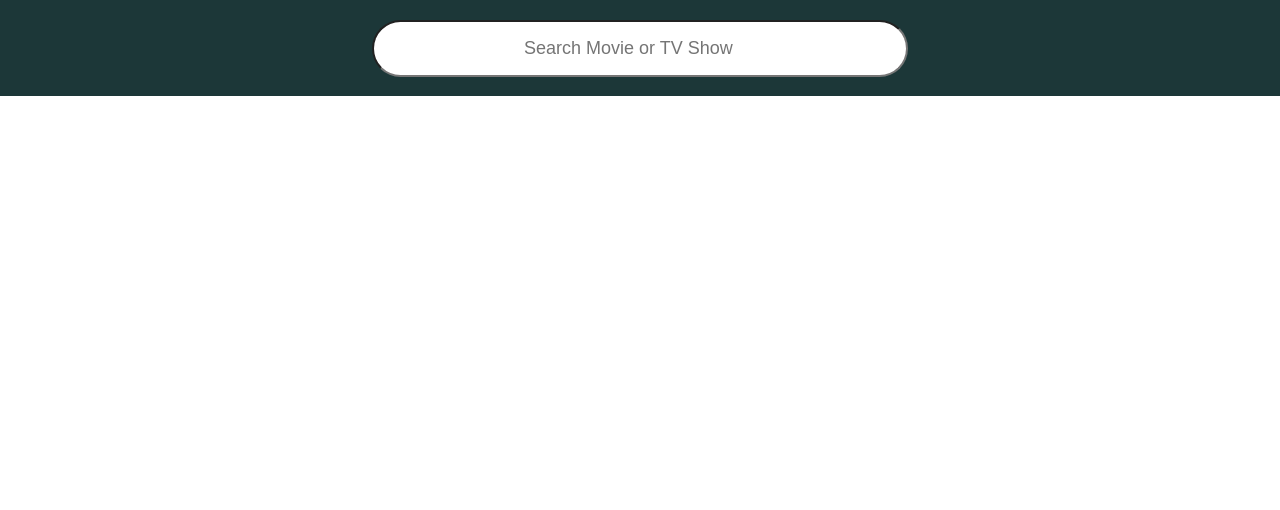
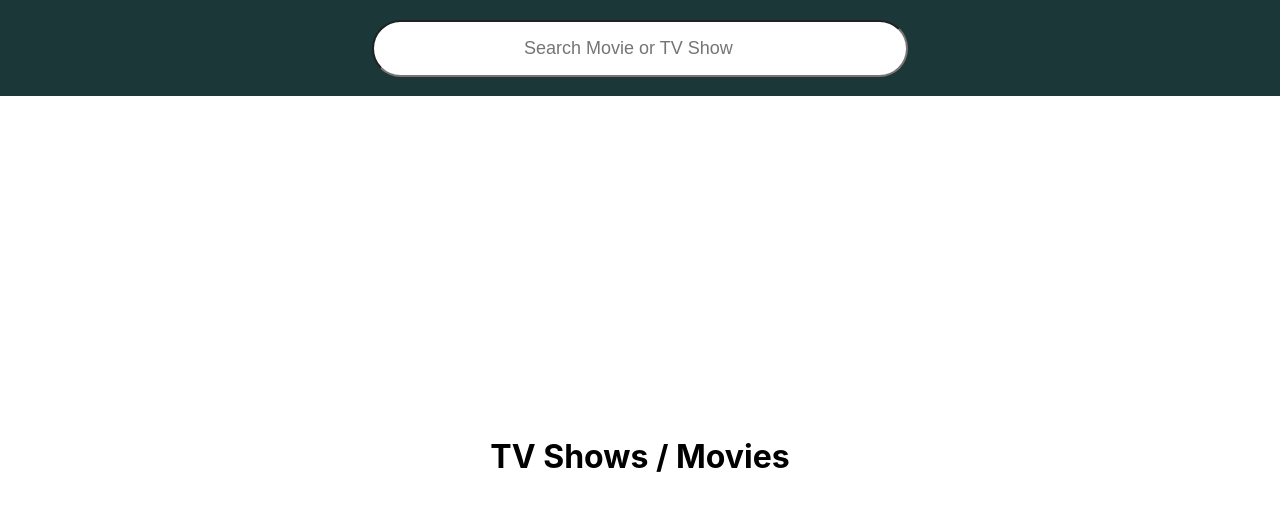
Before and after one commit to Chad-Coders/Legendary-winners, a React (Create React App) app in the folder w2w/: page /entertainment in a window 1280 px wide. Before the commit this address had no page. Shown: the top 510 px of the page. Built offline with nearby package versions, Linux system fonts and the light colour scheme.

Commit message:
fixed webpages route

```diff
--- a/w2w/src/App.js
+++ b/w2w/src/App.js
@@ -1,8 +1,8 @@
 import { BrowserRouter as Router, Route, Routes } from 'react-router-dom';
 import './App.css';
 import Navbar from './components/navbar';
-import Home from './pages';
-import About from './pages/about';
+import Home from './webpages';
+import Entertainment from './webpages/entertainment';
 
 function App() {
   return (
@@ -10,7 +10,7 @@ function App() {
       <Navbar />
       <Routes>
         <Route path='/' exact element={<Home />} />
-        <Route path='/about' exact element={<About />} />
+        <Route path='/entertainment' exact element={<Entertainment />} />
       </Routes>
     </Router>
   );
--- a/w2w/src/pages/entertainment.js
+++ b/w2w/src/webpages/entertainment.js
@@ -1,12 +1,13 @@
 import React from 'react';
 
-const About = () => {
+const Entertainment = () => {
     return <div style={{
         display: 'flex', justifyContent:
             'center', alignItems: 'center', height: '90vh'
     }}>
-        <h1> TV Show / Movie </h1>
+        <h1> TV Shows / Movies </h1>
+
     </div>;
 };
 
-export default About
+export default Entertainment;
--- a/w2w/src/pages/index.js
+++ b/w2w/src/webpages/index.js
@@ -5,8 +5,8 @@ const Home = () => {
         display: 'flex', justifyContent:
             'center', alignItems: 'center', height: '90vh', background: '#4D4847'
     }}>
-        <h1>Home</h1>
+        <h1>Welcome to our Homepage ! </h1>
     </div>;
 };
 
-export default Home
+export default Home;
```
